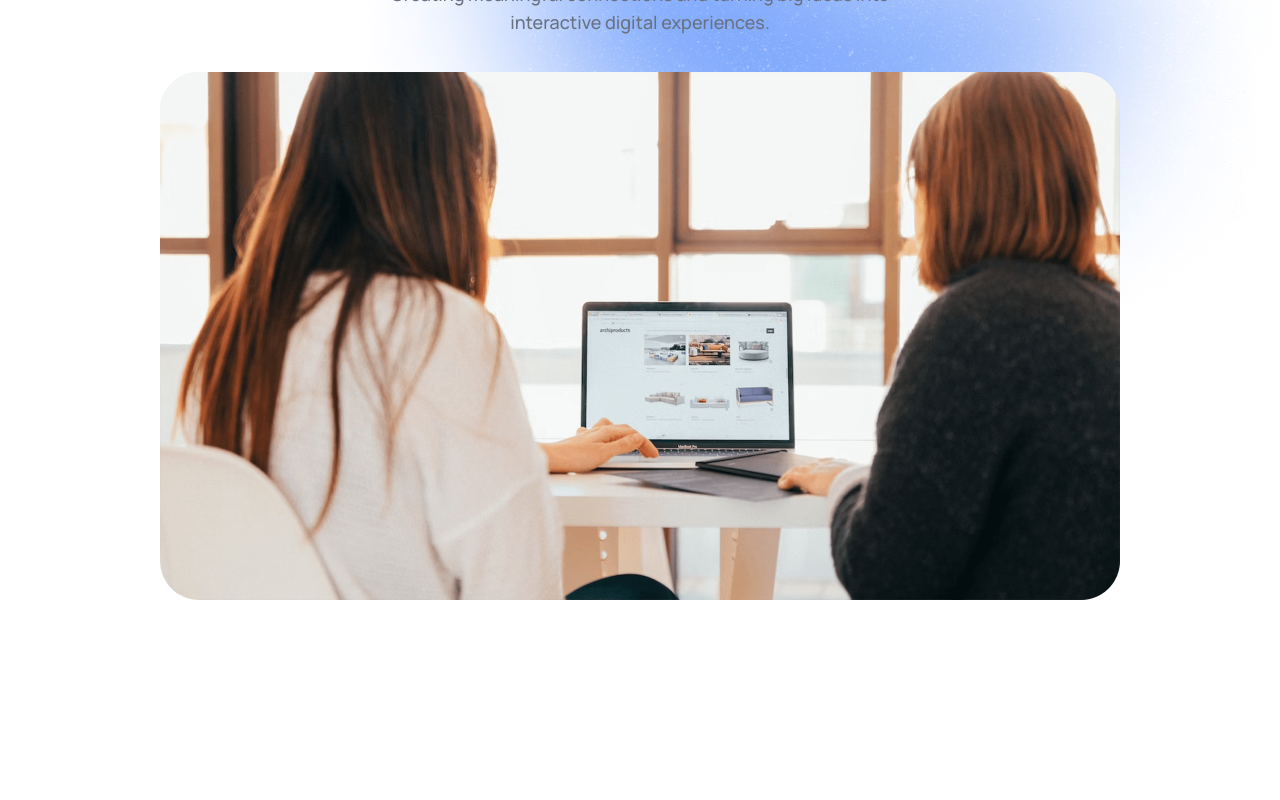
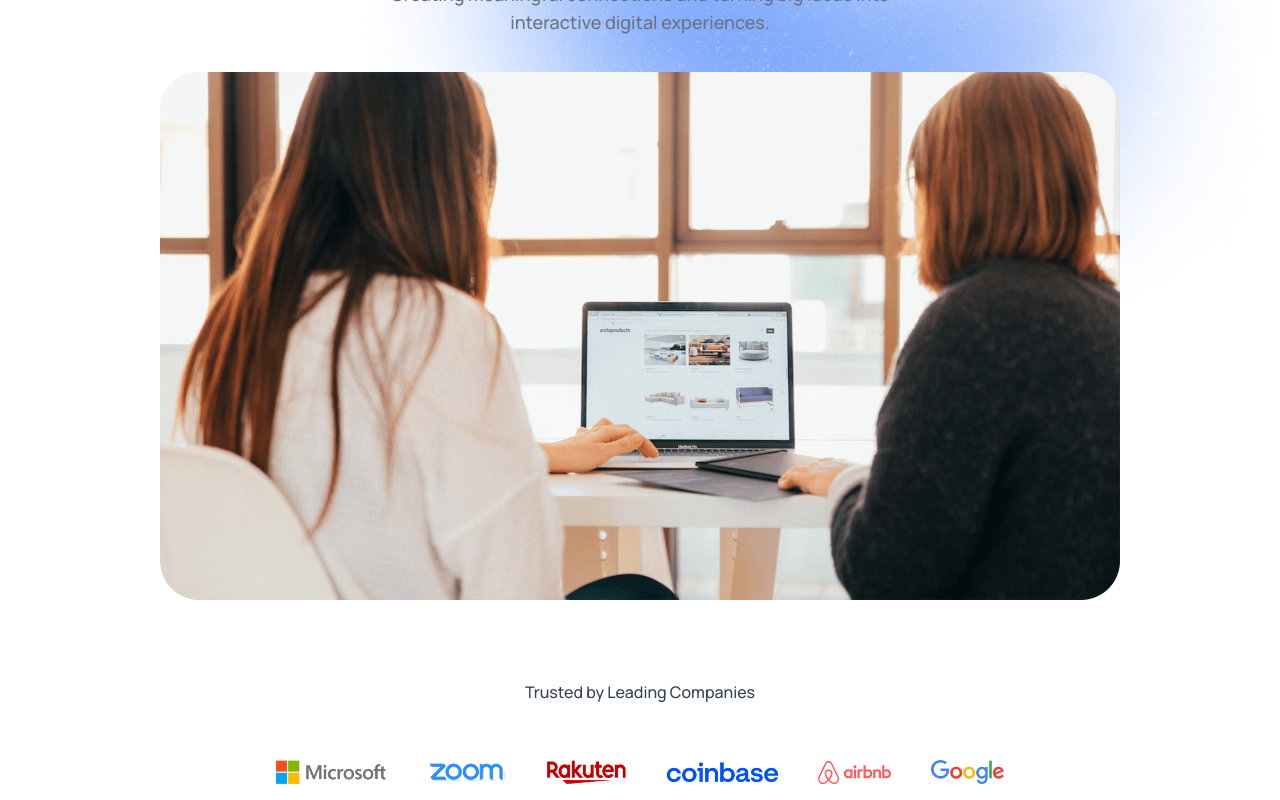
Before and after one commit to NeslomBOOM/agency-ai, a React (Vite) app: page / in a window 1280 px wide. Shown: the part 447-1247 px from the top of the page. Before the commit the page ends 1127 px from the top, so only its background shows below. Built offline with nearby package versions, Linux system fonts and the light colour scheme.

Commit message:
adding new component TrustedBy

```diff
--- a/src/App.jsx
+++ b/src/App.jsx
@@ -1,6 +1,7 @@
 import Navbar from "./components/Navbar.jsx";
 import {useState} from "react";
 import Hero from "./components/Hero.jsx";
+import TrustedBy from "./components/TrustedBy.jsx";
 
 function App() {
   const [theme , setTheme] = useState(localStorage.getItem('theme') || 'light')
@@ -9,6 +10,7 @@
     <div className="dark:bg-black relative ">
       <Navbar theme={theme} setTheme={setTheme}/>
       <Hero/>
+        <TrustedBy/>
     </div>
   )
 }
--- /dev/null
+++ b/src/components/TrustedBy.jsx
@@ -0,0 +1,18 @@
+import React from 'react';
+import {company_logos} from "../assets/assets.js";
+
+const TrustedBy = () => {
+    return (
+        <div className="flex flex-col items-center px-4 sm:px-12 lg:px-24 xl:px-40 gap-10 text-gray-700 dark:text-white/80">
+            <h3 className="font-semibold">Trusted by Leading Companies</h3>
+
+            <div className="flex items-center justify-center flex-wrap gap-10 m-4">
+                {company_logos.map((logo, index) => (
+                    <img src={logo} alt="" key={index} className="max-h-5 sm:max-h-6 dark:drop-shadow-xl"/>
+                ))}
+            </div>
+        </div>
+    );
+};
+
+export default TrustedBy;
```
